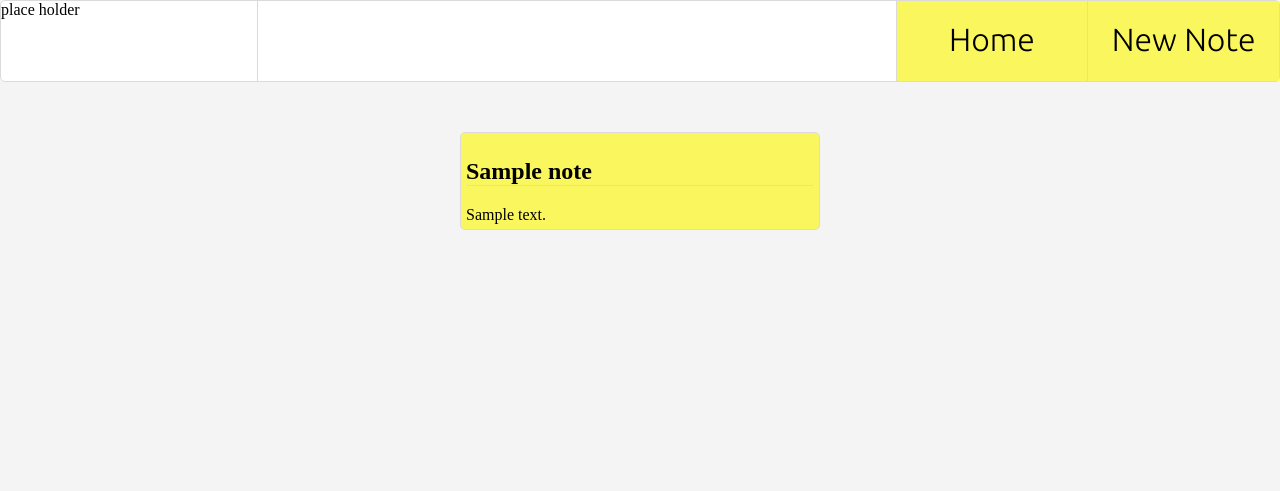
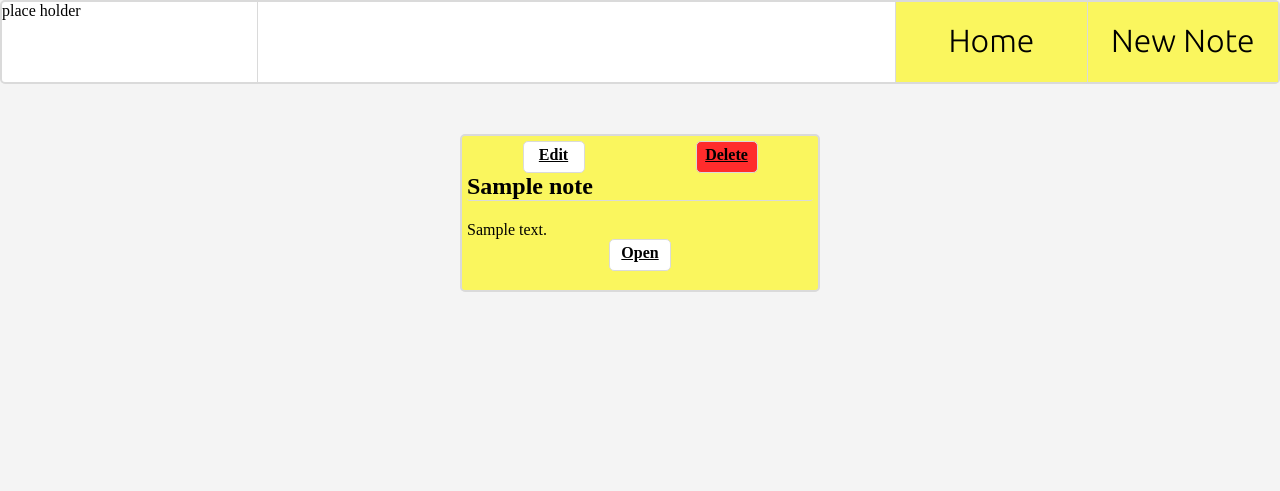
Before and after one commit to ConnorFriday-code/NoteGroupsProjectThree, a Flask app: page / in a window 1280 px wide. Shown: the top 491 px of the page. Run offline with Flask 3, Linux system fonts and the light colour scheme; tables that the repository leaves empty hold one stand-in row (values such as "Sample post"); some libraries are stand-ins or nearby versions.

Commit message:
Styling notes on homepage and adding additional buttons.

```diff
--- a/notegroups/static/css/style.css
+++ b/notegroups/static/css/style.css
@@ -32,7 +32,7 @@ p{
 }
 
 .grey-border{
-    border: #dadada 1px solid;
+    border: #dadada 2px solid;
     border-radius: 5px;
 }
 
@@ -98,30 +98,57 @@ header{
 
 /*------------------------------------------------------------ Home*/
 
-#note-list{
+.note-list{
     display: flex;
     flex-wrap: wrap;
     margin: 40px;
 }
 
-
-#note-card{
+.note-card{
     width: 30%;
     margin: 10px auto;
 }
 
-#card-content{
+.card-content{
     padding: 5px;
+    height: 100%;
 }
 
-#card-title{
+.card-title{
     border-bottom: #dadada 1px solid;
     border-radius: 3px;
 }
 
-#card-title, #card-description{
+.card-title, .card-description{
     word-wrap: break-word;
 }
+
+.top-card-buttons{
+    width: 50%;
+    float: left;
+}
+
+.open-button, .edit-button, .delete-button{
+    width: 60px;
+    height: 30px;
+    border: #dadada 1px solid;
+    border-radius: 5px;
+    display: block;
+    line-height: 25px;
+    margin: auto;
+    font-weight: 900;
+    color: #000;
+}
+
+.edit-button, .open-button{
+    background-color: #fff;
+}
+
+
+.delete-button{
+    background-color: #ff2c2c;
+}
+
 
 /*------------------------------------------------------------ New Note*/
 
--- a/notegroups/templates/home.html
+++ b/notegroups/templates/home.html
@@ -1,12 +1,19 @@
 {% extends "base.html" %}
 {% block content %}
 
-<div id="note-list">
+<div class="note-list">
     {% for note in notes %}
-    <div id="note-card">
-        <div id="card-content" class="grey-border bg-yellow">
-            <h2 id="card-title">{{ note.title }}</h2>
-            <p id="card-description">{{ note.description }}</p>
+    <div class="note-card">
+        <div class="grey-border bg-yellow card-content">
+            <div class="top-card-buttons">
+            <a href="#" class="edit-button align-centre"><i></i>Edit</a>
+            </div>
+            <div class="top-card-buttons">
+            <a href="#" class="delete-button align-centre"><i></i>Delete</a>
+            </div>
+            <h2 class="card-title">{{ note.title }}</h2>
+            <p class="card-description">{{ note.description }}</p>
+            <a href="#" class="open-button align-centre">Open</a>
         </div>
     </div>
     {% endfor %}
```
